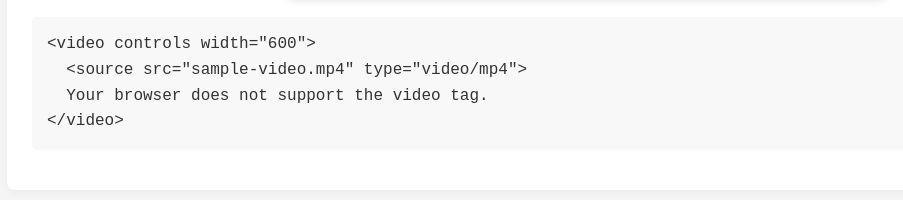
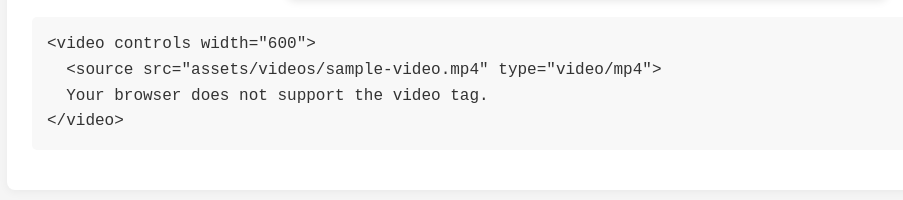
Before and after one commit to himaanshusingh/Project2, a plain HTML site: page index.html in a window 1280 px wide. Shown: the part 2788-2988 px from the top of the page, without its empty margins (53-956 px from the left). Drawn offline with Linux system fonts and the light colour scheme.

Commit message:
Update index.html

```diff
--- a/index.html
+++ b/index.html
@@ -240,7 +240,7 @@
 
         <div class="code">
           &lt;video controls width="600"&gt;<br />
-          &nbsp;&nbsp;&lt;source src="sample-video.mp4"
+          &nbsp;&nbsp;&lt;source src="assets/videos/sample-video.mp4"
           type="video/mp4"&gt;<br />
           &nbsp;&nbsp;Your browser does not support the video tag.<br />
           &lt;/video&gt;
@@ -259,8 +259,7 @@
             <div class="card-content">
               <h3>Video with Multiple Sources</h3>
               <video controls width="600">
-                <source src="assets/videos/sample-video.mp4" type="video/mp4" />
-                <source src="assets/videos/sample-video.mp4" type="video/mp4" />
+                <source src="sample-video.mp4" type="video/mp4" />
                 Your browser does not support the video tag.
               </video>
               <p>
```
